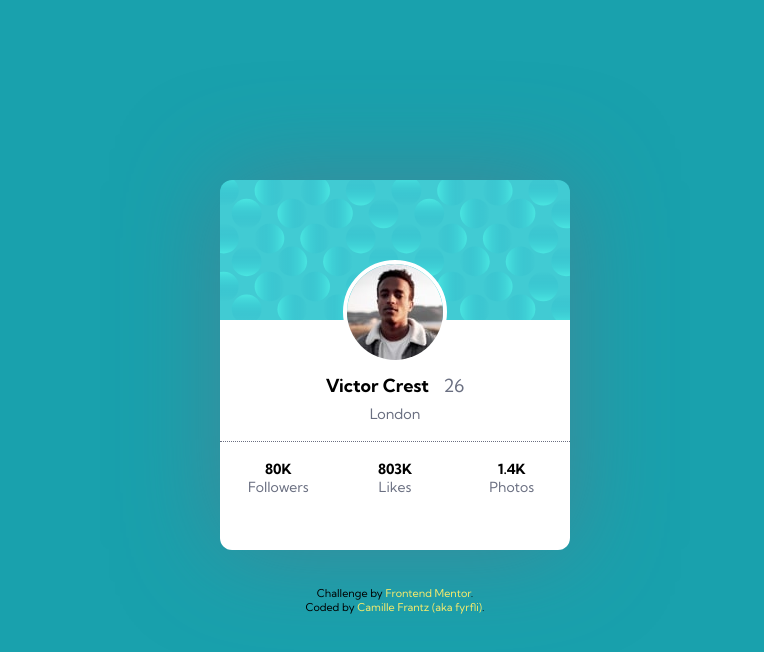
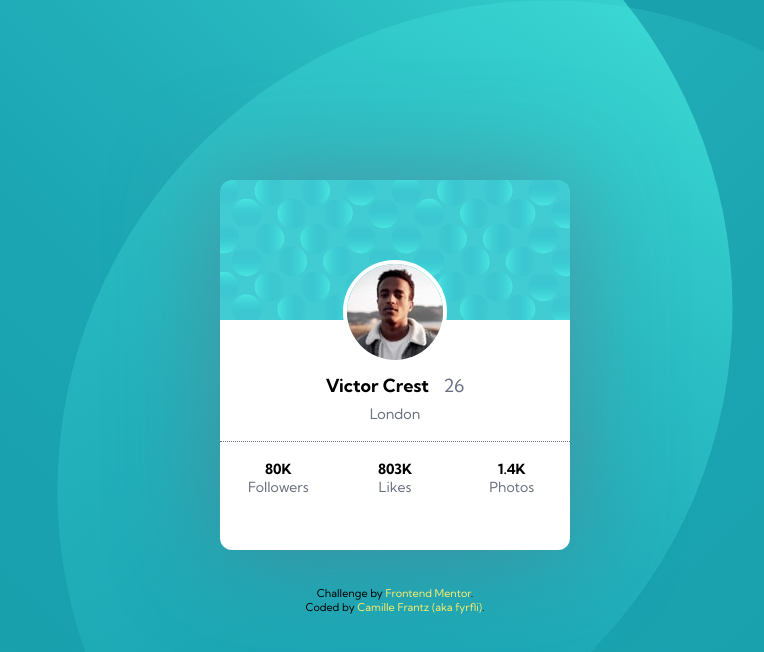
Before and after one commit to fyrfli/profile-card-challenge, a plain HTML site: page index.html in a window 1280 px wide. Shown: the whole page, without its empty margins (245-1009 px from the left). Drawn offline with Linux system fonts and the light colour scheme; files whose address does not match are found by name.

Commit message:
SVG images need tweaking now.

```diff
--- a/css/style.css
+++ b/css/style.css
@@ -17,8 +17,10 @@ body {
     background-image:
         url("../images/bg-pattern-top.svg"),
         url("../images/bg-pattern-bottom.svg"); */
-    background-color: #19A1AD;
-    /* background-repeat: no-repeat;
+    /* background: #19A1AD no-repeat top url("../images/bg-pattern-top.svg"), no-repeat bottom url("../images/bg-pattern-bottom.svg"); */
+    background: url("../images/bg-pattern-top.svg") 0 50% no-repeat, url("../images/bg-pattern-bottom.svg") 100% 0 no-repeat, #19A1AD;
+
+/* background-repeat: no-repeat;
     background-position: bottom left 50%, top right 50%; */
 }
 a:any-link {
@@ -26,6 +28,10 @@ a:any-link {
 }
 /* end generics */
 
+/* .container {
+    width: 100%;
+    height: 100%;
+} */
 /* card */
 .card {
     background-image:
@@ -38,16 +44,6 @@ a:any-link {
     margin-top: 10rem;
     border-radius: 12px;
     box-shadow: 0 0 100px hsl(227, 10%, 46%, 50%);
-}
-body::before {
-    top: 0;
-    left: 8%;
-    background-image: url("../images/bg-pattern-top.svg");
-}
-body::after {
-    top: 100%;
-    left: 80%;
-    background-image: url("../images/bg-pattern-bottom.svg");
 }
 .profile-pic {
     margin: auto;
--- a/index.html
+++ b/index.html
@@ -13,6 +13,7 @@
     </head>
 
     <body>
+        <main class="container">
             <div class="card">
                 <div class="profile-pic">
                     <img src="images//image-victor.jpg" alt="Victor's profile picture" />
@@ -41,9 +42,11 @@
 
 
             <footer class="attribution">
-            Challenge by <a href="https://www.frontendmentor.io?ref=challenge" target="_blank">Frontend Mentor</a>. <br>
+                Challenge by <a href="https://www.frontendmentor.io?ref=challenge" target="_blank">Frontend Mentor</a>.
+                <br>
                 Coded by <a href="https://github.com/fyrfli">Camille Frantz (aka fyrfli)</a>.
             </footer>
+        </main>
     </body>
 
 </html>
```
Lines whose indentation alone changed are shown as unchanged.
